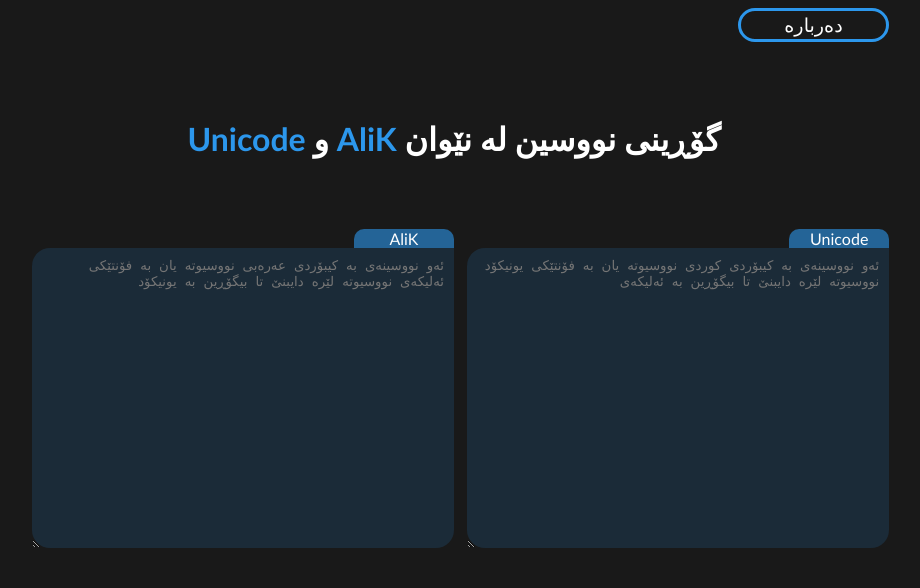
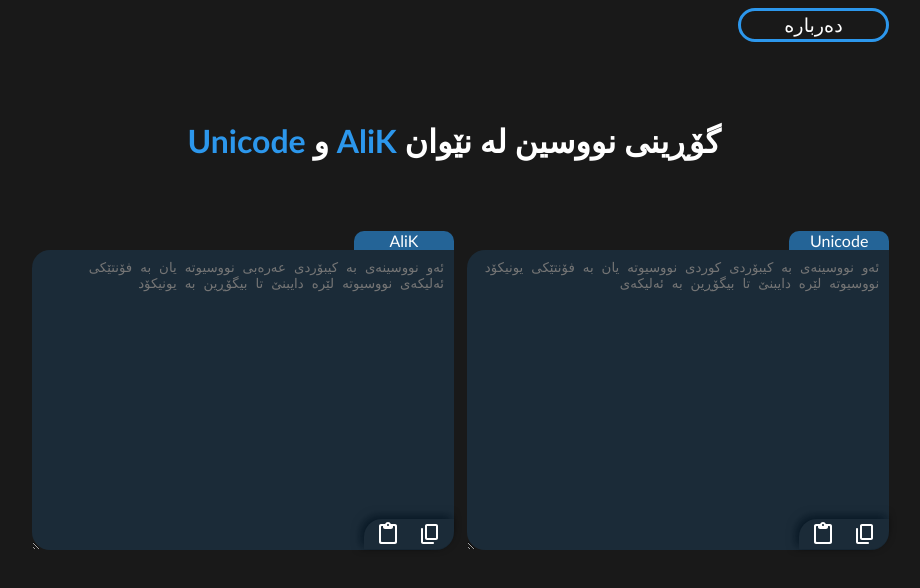
Before and after one commit to Arya-Programmer/Unicode-to-AliK, a Next.js app: page / in a window 1280 px wide. Shown: the top 588 px of the page, without its empty margins (186-1106 px from the left). Built offline with nearby package versions, Linux system fonts and the light colour scheme.

Commit message:
Added action buttons to copy/paste the text

```diff
--- a/app/components/Textarea/Textarea.js
+++ b/app/components/Textarea/Textarea.js
@@ -2,10 +2,16 @@
 import React, { useState } from "react";
 import { useSelector, useDispatch } from "react-redux";
 import { updateConversion } from "<styles>/lib/slices/conversionSlice";
-import styles from "./textarea.module.css";
 import { convertToUnicode, convertToAlik } from "<styles>/app/helper";
 
-function Textarea({ isUnicode }) {
+import CopyIcon from "@mui/icons-material/ContentCopyRounded";
+import PasteIcon from "@mui/icons-material/ContentPasteRounded";
+import { ButtonBase } from "@mui/material";
+
+import styles from "./textarea.module.css";
+
+
+const Textarea = ({ isUnicode }) => {
   const placeholder = isUnicode
     ? "ئەو نووسینەی بە کیبۆردی کوردی نووسیوتە یان بە فۆنتێکی یونیکۆد نووسیوتە لێرە دایبنێ تا بیگۆڕین بە ئەلیکەی"
     : "ئەو نووسینەی بە کیبۆردی عەرەبی نووسیوتە یان بە فۆنتێکی ئەلیکەی نووسیوتە لێرە دایبنێ تا بیگۆڕین بە یونیکۆد";
@@ -33,6 +39,16 @@
     setTextareaValue(updatedValue);
   }
 
+  const copyTextareaValue = () => {
+    navigator.clipboard.writeText(textareaValue).then(_ => {console.log("Text copied!")});
+  }
+
+  const pasteTextareaValue = () => {
+    navigator.clipboard.readText().then(data => {
+      onTextareaChangehandler({ target: { value: data }});
+    });
+  }
+
   return (
     <span className={styles.textareaContainer}>
       <div className={styles.textareaTitle}>{title}</div>
@@ -42,6 +58,14 @@
         className={styles.textarea}
         placeholder={placeholder}
       ></textarea>
+      <div className={styles.actionsContainer}>
+        <ButtonBase onClick={copyTextareaValue} className={styles.copyIcon}>
+          <CopyIcon/>
+        </ButtonBase>
+        <ButtonBase onClick={pasteTextareaValue} className={styles.pasteIcon}>
+          <PasteIcon/>
+        </ButtonBase>
+      </div>
     </span>
   );
 }
--- a/app/components/Textarea/textarea.module.css
+++ b/app/components/Textarea/textarea.module.css
@@ -22,3 +22,33 @@
     font-family: 'Gill Sans Display MT Pro', 'Gill Sans MT', Calibri, 'Trebuchet MS', sans-serif;
     /* padding: 0 5%; */
 }
+
+.actionsContainer {
+    display: grid;
+    grid-template-columns: auto auto;
+    /* justify-content: space-evenly; */
+    margin-top: -35px;
+    border-radius: 18px 0 18px 0;
+    box-shadow: black -3px -3px 10px 0px;
+    width: 90px;
+    height: 30px;
+}
+
+.actionsContainer > * {
+    width: 100%;
+    height: 100%;
+}
+
+.copyIcon {
+    border-radius: 0 0 18px 0;
+}
+.copyIcon > * {
+    margin-left: -3px;
+}
+
+.pasteIcon {
+    border-radius: 18px 0 0 0;
+}
+.pasteIcon > * {
+    margin-right: -3px;
+}
--- a/app/helper.js
+++ b/app/helper.js
@@ -48,7 +48,7 @@
     "لَ": "ڵ",
     "لً": "ڵ",
     "لأ": "ڵ",
-    "ة": "ه",
+    "ة": "(?!([ئابپتجچحخدرڕزژسشعغفڤقکگلڵمنوۆەهھیێأإآثذصضطظكيىةڎۊؤ]$))ە",
     "ض": "چ",
     "ث": "پ",
     "ظ": "ڤ",
@@ -63,7 +63,6 @@
     "ؤ": "ۆ",
     "ي": "ی",
     "ى": "ی",
-    "ء": "و",
     "ذ": "ژ"
 };
 
--- a/package.json
+++ b/package.json
@@ -9,6 +9,10 @@
     "lint": "next lint"
   },
   "dependencies": {
+    "@emotion/react": "^11.11.4",
+    "@emotion/styled": "^11.11.5",
+    "@mui/icons-material": "^5.16.1",
+    "@mui/material": "^5.16.1",
     "@reduxjs/toolkit": "^2.2.6",
     "next": "14.2.5",
     "react": "^18",
```
Also changed, not shown: 1 other file (tests, documents, lock files or other folders).
